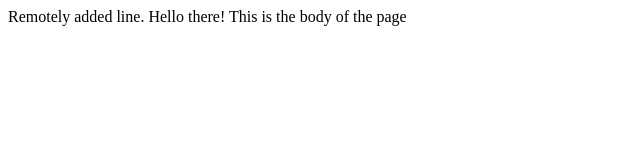
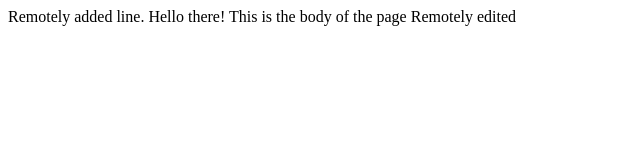
Before and after one commit to test1399/Lecture0, a plain HTML site: page index.html in a window 1280 px wide. Shown: the whole page, without its empty margins (0-640 px from the left). Drawn offline with Linux system fonts and the light colour scheme.

Commit message:
Update index.html

```diff
--- a/index.html
+++ b/index.html
@@ -10,5 +10,6 @@
 		Remotely added line.
 		Hello there!
 		This is the body of the page
+		Remotely edited
 	</body>
 </html>
```
